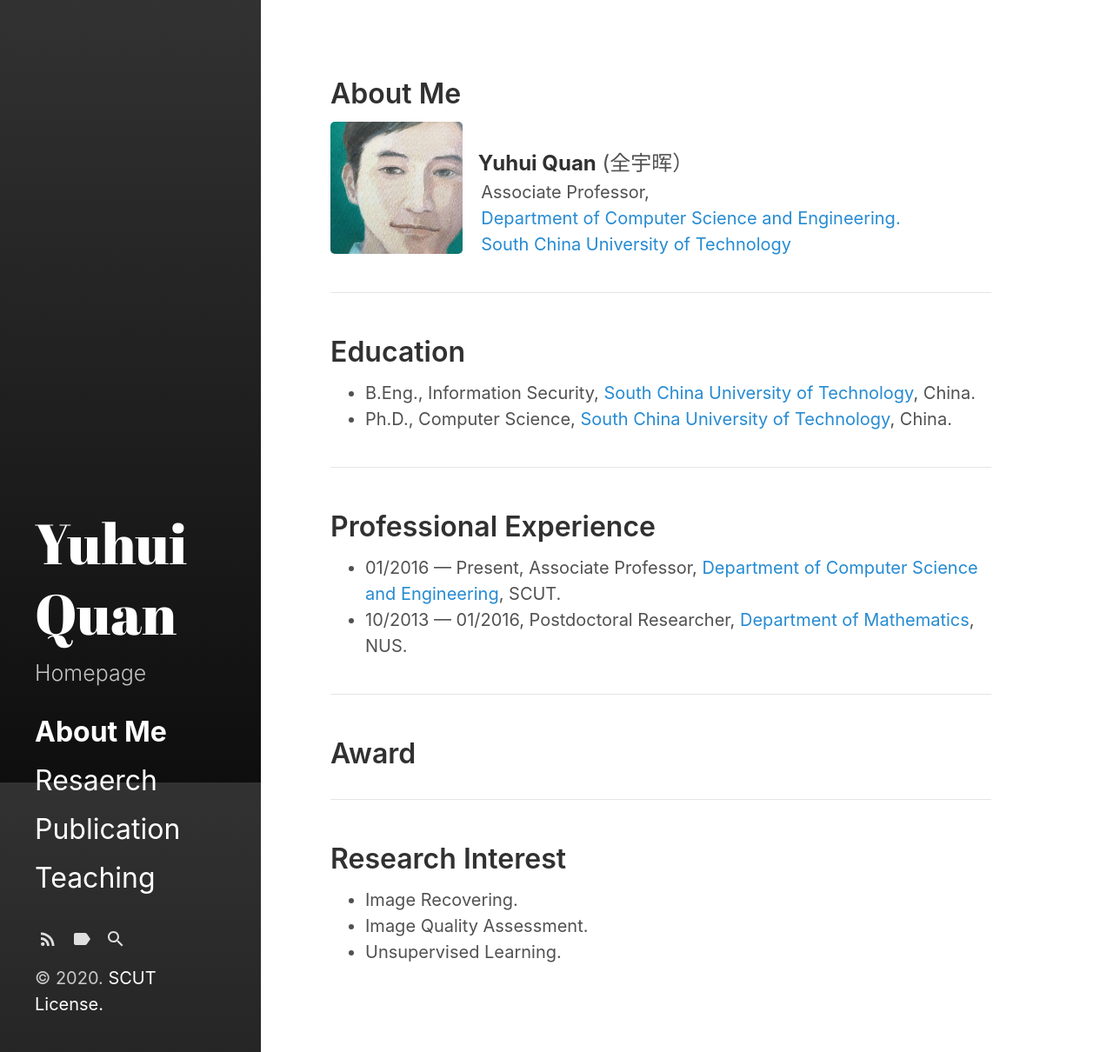
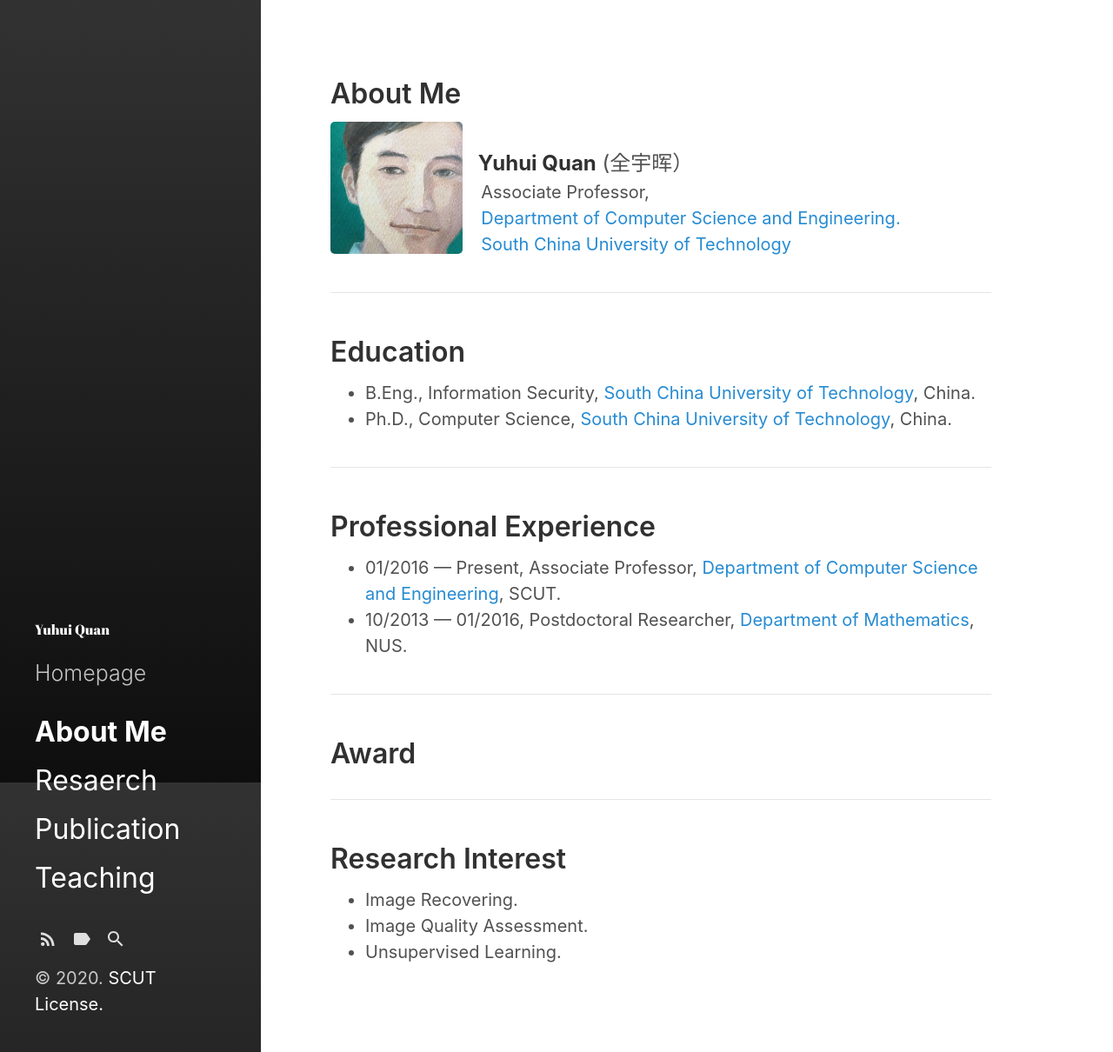
Before and after one commit to Dofboom/Dofboom.github.io, a Jekyll site: the page built from index.html, in a window 1280 px wide and 1210 px high. Shown: the whole window at 87% size. Built offline with Jekyll 4.4.1, drawn with Linux system fonts in a browser that asks for light colours; the list of posts is cut into pages by our own code.

Commit message:
Update sidebar.html

```diff
--- a/_includes/sidebar.html
+++ b/_includes/sidebar.html
@@ -5,7 +5,7 @@
         {% unless page.url == "/" %}
           <span class="back-arrow icon">{% include svg/back-arrow.svg %}</span>
         {% endunless %}
-        {{ site.title }}
+        <font size=3>{{ site.title }}</font>
       </a>
     </{% if page.layout == "index" %}h1{% else %}div{% endif %}>
     <p class="lead">{{ site.description }}</p>
```
